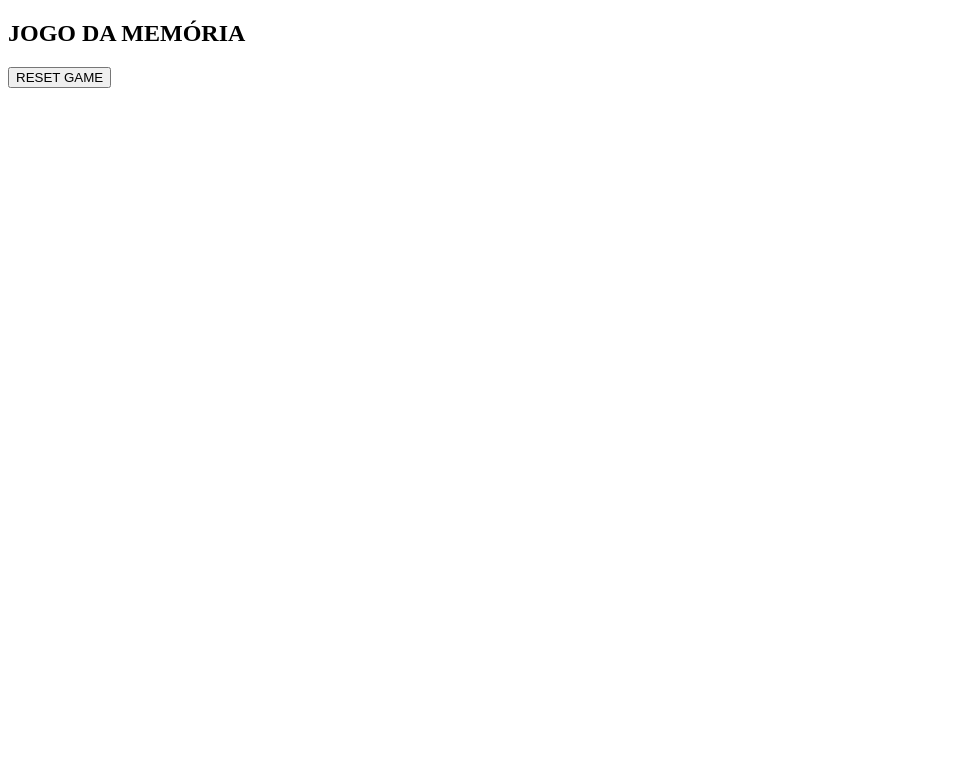
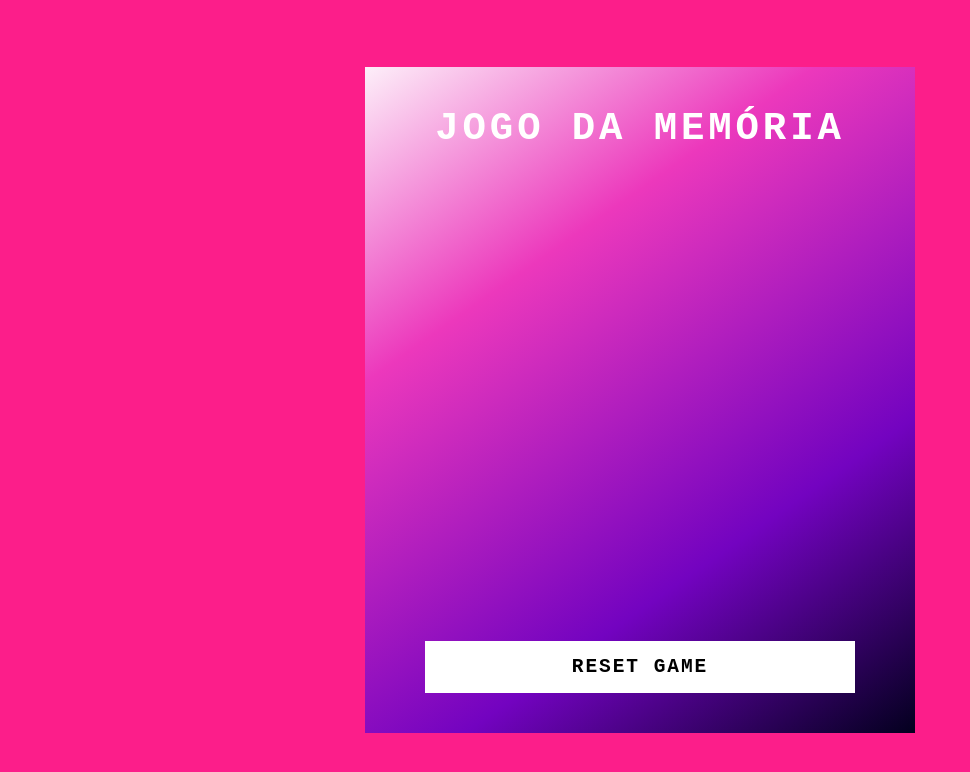
Before and after one commit to MarcosWinther/memory-game-html-css-js, a plain HTML site: page index.html in a window 1280 px wide. Shown: the whole page, without its empty margins (0-970 px from the left). Drawn offline with Linux system fonts and the light colour scheme.

Commit message:
Criado as estilizações principais do projeto

```diff
--- a/index.html
+++ b/index.html
@@ -15,7 +15,7 @@
    <div class="container">
       <h2>JOGO DA MEMÓRIA</h2>
       <div class="game"></div>
-      <button>RESET GAME</button>
+      <button class="reset" onclick="window.location.reload()">RESET GAME</button>
    </div>
    <script src="src/scripts/engine.js" defer></script>
 </body>
--- a/src/styles/main.css
+++ b/src/styles/main.css
@@ -0,0 +1,63 @@
+body {
+   display: flex;
+   justify-content: center;
+   align-items: center;
+   min-height: 100vh;
+   background-color: #fc1e8a;
+}
+
+.container {
+   position: relative;
+   display: flex;
+   flex-direction: column;
+   justify-content: center;
+   align-items: center;
+   gap: 30px;
+   background: linear-gradient(325deg, #03001e 0%, #7303c0 30%, #ec38bc 70%, #fdeff9 100%);
+   padding: 40px 60px;
+}
+
+h2 {
+   font-size: 3em;
+   color: #ffffff;
+   text-transform: uppercase;
+   letter-spacing: 0.1em;
+}
+
+.reset {
+   padding: 15px 20px;
+   width: 100%;
+   color: #000000;
+   background-color: #ffffff;
+   border: none;
+   font-size: 1.5em;
+   letter-spacing: 0.1em;
+   text-transform: uppercase;
+   cursor: pointer;
+   font-weight: 600;
+}
+
+.reset:focus {
+   color: #ec38bc;
+   background-color: #262809;
+}
+
+.game {
+   width: 430px;
+   height: 430px;
+   display: flex;
+   flex-wrap: wrap;
+   gap: 10px;
+   transform-style: preserve-3d;
+   perspective: 500px;
+}
+
+.item {
+   position: relative;
+   width: 100px;
+   height: 100px;
+   display: flex;
+   justify-content: center;
+   align-items: center;
+   background-color: #ffffff;
+}
--- a/src/styles/reset.css
+++ b/src/styles/reset.css
@@ -0,0 +1,7 @@
+* {
+   margin: 0;
+   padding: 0;
+   outline: none;
+   box-sizing: border-box;
+   font-family: monospace;
+}
```
